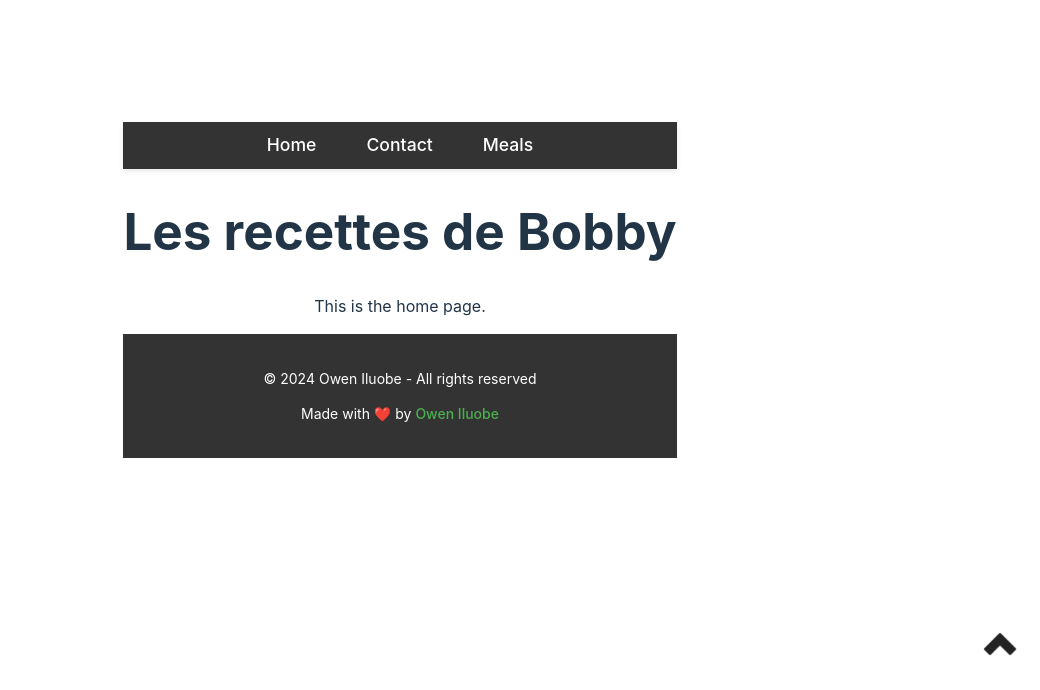
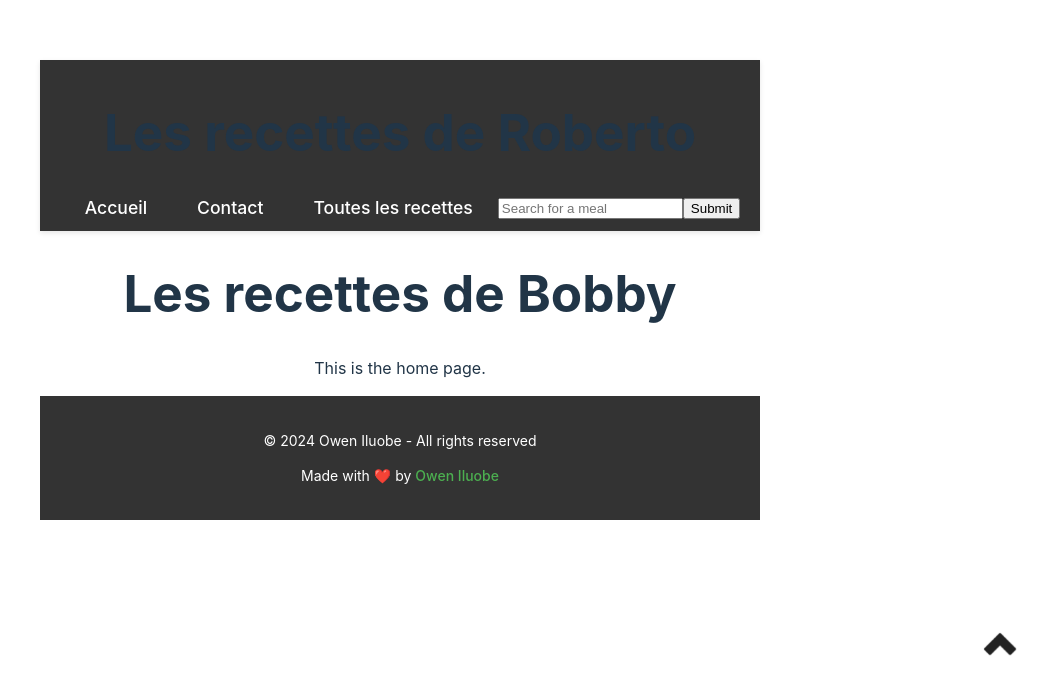
Before and after one commit to Owenews/reactv2, a React (Vite) app: page / in a window 1280 px wide. Shown: the part 110-800 px from the top of the page, without its empty margins (240-1280 px from the left). Built offline with nearby package versions, Linux system fonts and the light colour scheme.

Commit message:
Style added to the reaserch bar

```diff
--- a/src/components/Header.jsx
+++ b/src/components/Header.jsx
@@ -1,22 +1,43 @@
-import { Link } from 'react-router-dom';
+import { Link, useNavigate } from "react-router-dom";
+
 const Header = () => {
+    const navigate = useNavigate();
+
+    const handleSubmitSearch = (event) => {
+      event.preventDefault();
+      const query = event.target.query.value;
+
+      navigate("/search-results?query=" + query);
+    };
+
     return (
       <header>
+        <h1>Les recettes de Roberto</h1>
+
         <nav>
           <ul>
             <li>
-                    <Link to="/">Home</Link>
+              <Link to={"/"}>Accueil</Link>
             </li>
+
             <li>
-                    <Link to="/contact">Contact</Link>
+              <Link to={"/contact"}>Contact</Link>
             </li>
+
             <li>
-                    <Link to="/meals">Meals</Link>
+              <Link to={"/meals"}>Toutes les recettes</Link>
             </li>
           </ul>
+
+          <form method="get" onSubmit={handleSubmitSearch}>
+            <label>
+               <input type="search" name="query" placeholder="Search for a meal" />
+            </label>
+
+            <input type="submit" />
+          </form>
         </nav>
       </header>
-
     );
 };
 
```
Lines whose indentation alone changed are shown as unchanged.
